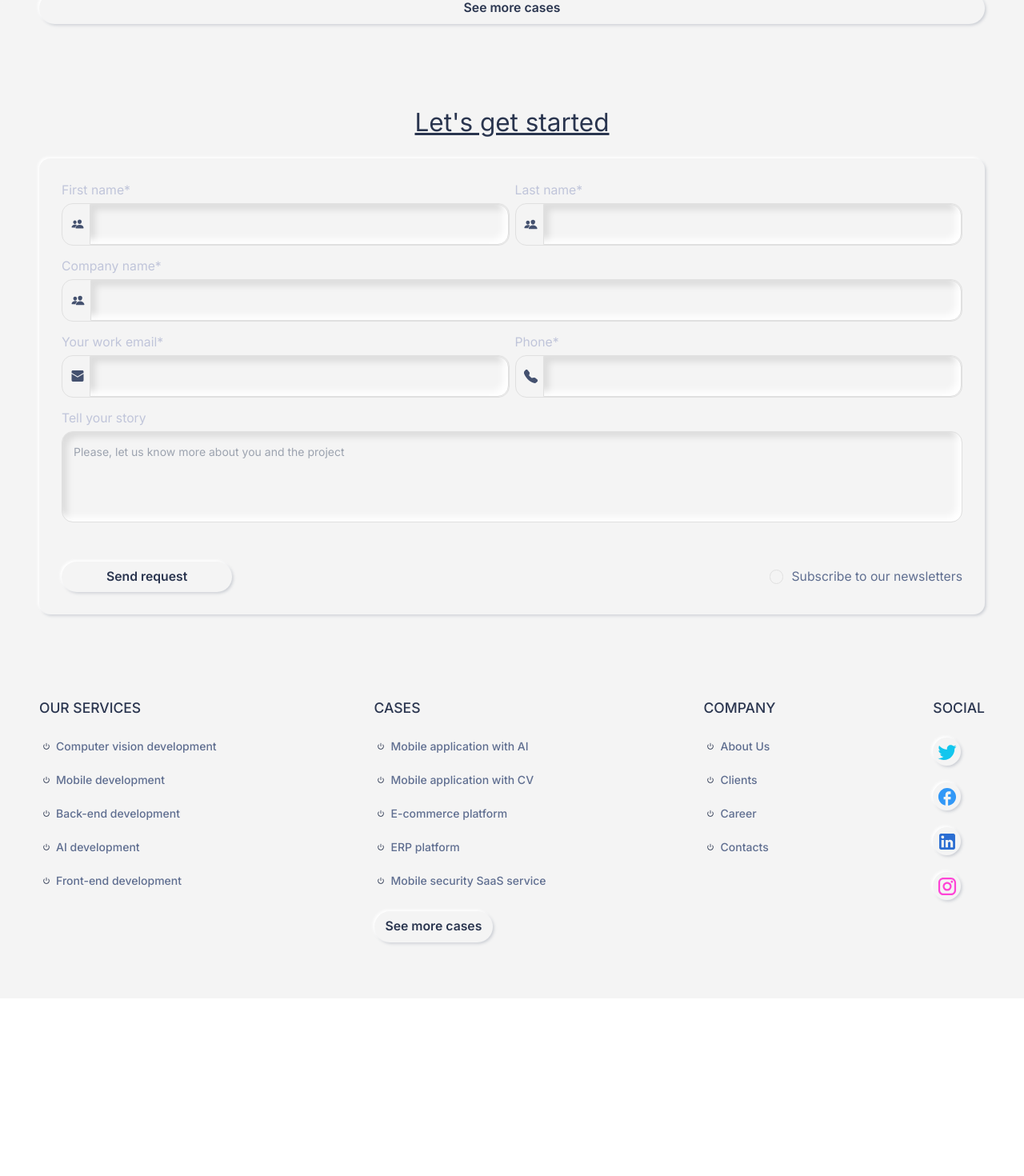
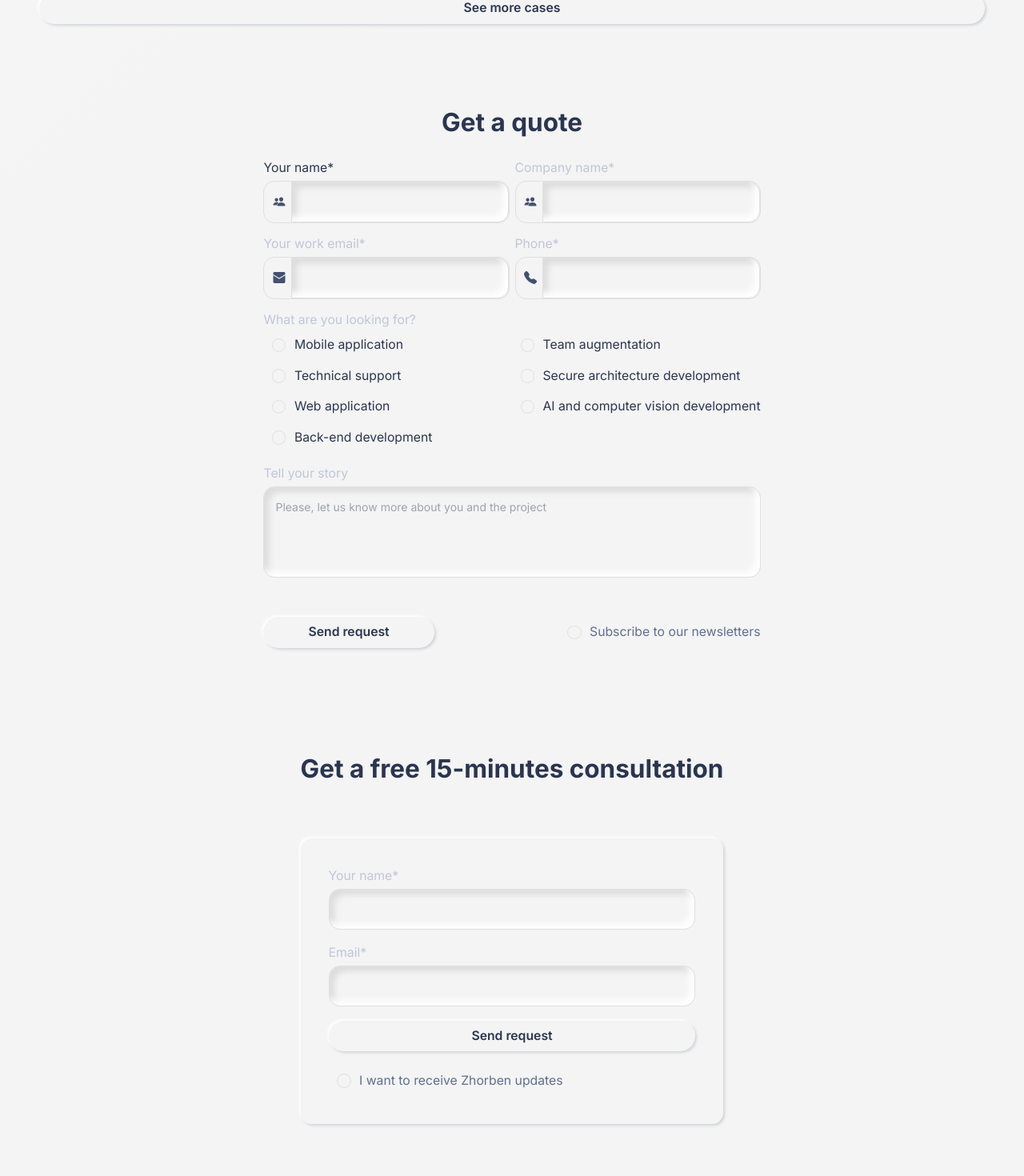
Before and after one commit to qsunn/zhorben, a Next.js app: page /cases in a window 1280 px wide. Shown: the part 1311-2781 px from the top of the page at 80% size. Before the commit the page ends 2559 px from the top, so only its background shows below. Built offline with nearby package versions, Linux system fonts and the light colour scheme.

Commit message:
sobachki

```diff
--- a/app/cases/page.js
+++ b/app/cases/page.js
@@ -1,10 +1,14 @@
 import { s } from "@/app/styles";
 import { CaseStudies } from "../components/CaseStudies";
+import { LetsChat } from "../components/LetsChat";
+import { Consultation } from "../components/Consultation";
 
 export default function Cases() {
-    return (
-        <main className={`w-full mx-auto ${s.landing}`}>
-            <CaseStudies />
-        </main>
-    );
+  return (
+    <main className={`w-full mx-auto ${s.landing}`}>
+      <CaseStudies />
+      <LetsChat />
+      <Consultation />
+    </main>
+  );
 }
--- a/app/components/Checkbox.js
+++ b/app/components/Checkbox.js
@@ -1,6 +1,6 @@
 import { s } from "../styles";
 
-export const Checkbox = ({ title }) => {
+export const Checkbox = ({ title, textStyle, id }) => {
   return (
     <div className="flex flex-row items-center">
       <div className="inline-flex items-center">
@@ -8,18 +8,14 @@ export const Checkbox = ({ title }) => {
           <input
             type="checkbox"
             className="before:content[''] peer relative h-5 w-5 cursor-pointer appearance-none rounded-full border border-[#E0E0E0] dark:border-[#282B42] transition-all before:absolute before:top-2/4 before:left-2/4 before:block before:h-12 before:w-12 before:-translate-y-2/4 before:-translate-x-2/4 before:rounded-full before:opacity-0 before:transition-opacity checked:border-gray-900 checked:bg-gray-900 checked:before:bg-gray-900 hover:scale-105 hover:before:opacity-0"
-            id="customCheckbox"
+            id={id}
           />
           <span className="box1 absolute transition-opacity opacity-0 pointer-events-none top-2/4 left-2/4 -translate-y-2/4 -translate-x-2/4 peer-checked:opacity-100">
             <div className='bg-center bg-no-repeat bg-cover h-4 w-4 place-self-center !bg-[url("./images/icon_tick.svg")]' />
           </span>
         </label>
       </div>
-      <p
-        className={`${s.p3book} text-secondary-light dark:text-secondary-dark`}
-      >
-        {title}
-      </p>
+      <p className={`${s.p3book} ${textStyle}`}>{title}</p>
     </div>
   );
 };
--- /dev/null
+++ b/app/components/Consultation.js
@@ -0,0 +1,39 @@
+import { s } from "@/app/styles";
+import { Button } from "./Button";
+import { Checkbox } from "./Checkbox";
+
+export const Consultation = () => {
+  return (
+    <section className={s.container}>
+      <div>
+        <h3 className={`${s.h3title} ${s.title}`}>
+          Get a free 15-minutes consultation
+        </h3>
+        <div className="box1 flex flex-col p-6 md:p-10 gap-5">
+          <div className="w-full flex flex-col gap-1">
+            <label className="text-[#C0C5DA] text-lg">Your name*</label>
+            <input
+              type="text"
+              name="name"
+              className="w-full box2-rounded p-4 focus:outline-none border-[#E0E0E0] dark:border-[#282B42] border-[1px]"
+            />
+          </div>
+          <div className="w-full flex flex-col gap-1">
+            <label className="text-[#C0C5DA] text-lg">Email*</label>
+            <input
+              type="email"
+              name="email"
+              className="w-full box2-rounded p-4 focus:outline-none border-[#E0E0E0] dark:border-[#282B42] border-[1px]"
+            />
+          </div>
+          <Button text="Send request" style="!px-16" />
+          <Checkbox
+            title="I want to receive Zhorben updates"
+            textStyle="text-secondary-light dark:text-secondary-dark"
+            id="spamCheckbox"
+          />
+        </div>
+      </div>
+    </section>
+  );
+};
--- /dev/null
+++ b/app/components/LetsChat.js
@@ -0,0 +1,102 @@
+import { s } from "../styles";
+import { Button } from "./Button";
+import { Checkbox } from "./Checkbox";
+
+export const LetsChat = () => {
+  return (
+    <section className={s.container}>
+      <div>
+        <h3 className={`${s.h3title} text-center`}>Get a quote</h3>
+        <form className="w-full grid grid-flow-row gap-4 p-8">
+          <div className="w-full flex flex-col md:flex-row gap-2">
+            <div className="w-full flex flex-col gap-1">
+              <label className="text-tooltips-text text-lg">Your name*</label>
+              <div className="flex border-[#E0E0E0] dark:border-[#282B42] border  rounded-2xl pl-1 sm:pl-3 gap-2">
+                <div
+                  className={`${s.image} h-5 w-5 place-self-center bg-[url("./images/icon_filled_people.svg")]`}
+                />
+                <input
+                  type="text"
+                  name="name"
+                  className="w-full peer box2 p-4 border-[#E0E0E0] focus:outline-none dark:border-[#282B42] border-[1px]"
+                />
+              </div>
+            </div>
+            <div className="w-full flex flex-col gap-1">
+              <label className="text-[#C0C5DA] text-lg">Company name*</label>
+              <div className="flex rounded-2xl pl-1 sm:pl-3 gap-2 border-[#E0E0E0] dark:border-[#282B42] border-[1px] ">
+                <div
+                  className={`${s.image} h-5 w-5 place-self-center bg-[url("./images/icon_filled_people.svg")]`}
+                />
+                <input
+                  type="text"
+                  name="company"
+                  className="w-full peer box2 p-4 border-[#E0E0E0] focus:outline-none dark:border-[#282B42] border-[1px]"
+                />
+              </div>
+            </div>
+          </div>
+          <div className="w-full flex flex-col md:flex-row gap-2">
+            <div className="w-full flex flex-col gap-1">
+              <label className="text-[#C0C5DA] text-lg">Your work email*</label>
+              <div className="flex rounded-2xl pl-1 sm:pl-3 gap-2 border-[#E0E0E0] dark:border-[#282B42] border-[1px] ">
+                <div
+                  className={`${s.image} h-5 w-5 place-self-center bg-[url("./images/icon_envelope.svg")]`}
+                />
+                <input
+                  type="email"
+                  name="email"
+                  className="w-full peer box2 p-4 border-[#E0E0E0] focus:outline-none dark:border-[#282B42] border-[1px]"
+                />
+              </div>
+            </div>
+            <div className="w-full flex flex-col gap-1">
+              <label className="text-[#C0C5DA] text-lg">Phone*</label>
+              <div className="flex rounded-2xl pl-1 sm:pl-3 gap-2 border-[#E0E0E0] dark:border-[#282B42] border-[1px] ">
+                <div
+                  className={`${s.image} h-5 w-5 place-self-center bg-[url("./images/icon_telephone.svg")]`}
+                />
+                <input
+                  type="tel"
+                  name="phone"
+                  className="w-full peer box2 p-4 border-[#E0E0E0] focus:outline-none dark:border-[#282B42] border-[1px]"
+                />
+              </div>
+            </div>
+          </div>
+          <div>
+            <fieldset className="w-full grid grid-cols-1 sm:grid-cols-2">
+              <legend className="text-[#C0C5DA] text-lg">
+                What are you looking for?
+              </legend>
+              <Checkbox title="Mobile application" id="1" />
+              <Checkbox title="Team augmentation" id="2" />
+              <Checkbox title="Technical support" id="3" />
+              <Checkbox title="Secure architecture development" id="4" />
+              <Checkbox title="Web application" id="5" />
+              <Checkbox title="AI and computer vision development" id="6" />
+              <Checkbox title="Back-end development" id="7" />
+            </fieldset>
+          </div>
+          <div className="w-full flex flex-col gap-1">
+            <label className="text-[#C0C5DA] text-lg">Tell your story</label>
+            <textarea
+              name="message"
+              rows="4"
+              className="w-full box2 p-4 !rounded-l-2xl border-[#E0E0E0] focus:outline-none dark:border-[#282B42] border-[1px] resize-none"
+              placeholder="Please, let us know more about you and the project"
+            />
+          </div>
+          <div className="w-full flex md:flex-row flex-col justify-between items-center mt-10 gap-5">
+            <Button text="Send request" style="!px-16" />
+            <Checkbox
+              title="Subscribe to our newsletters"
+              textStyle="text-secondary-light dark:text-secondary-dark"
+              id="spamCheckbox"
+            />
+          </div>
+        </form>
+      </div>
+    </section>
+  );
+};
--- a/app/globals.css
+++ b/app/globals.css
@@ -11,6 +11,7 @@
   --secondary-dark: #3e4253;
   --additional: #0f111a;
   --red: #b60b0b;
+  --tooltips-text: #c0c5da;
 }
 
 html {
@@ -90,6 +91,19 @@ header {
     6px 6px 8px 0px rgba(0, 0, 0, 1) inset;
 }
 
+.box2-rounded {
+  border-radius: 1rem 1rem 1rem 1rem;
+  background: var(--primary-light);
+  box-shadow: -6px -6px 8px 0px var(--white) inset,
+    6px 6px 8px 0px rgba(0, 0, 0, 0.1) inset;
+}
+
+.dark .box2-rounded {
+  background: linear-gradient(123deg, #06080f 64%, #13161f 100%);
+  box-shadow: -6px -6px 8px 0px var(--secondary-light) inset,
+    6px 6px 8px 0px rgba(0, 0, 0, 1) inset;
+}
+
 .badge {
   border-radius: 16px;
   background: var(--primary-light);
```
